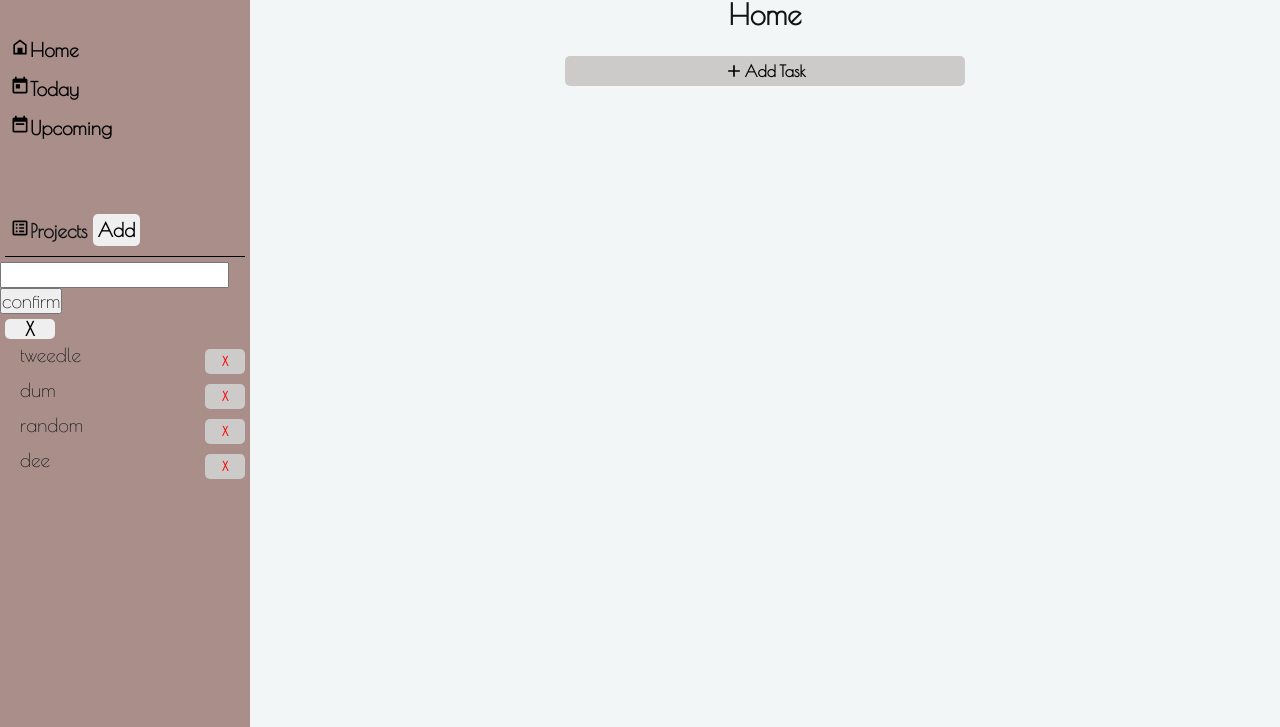
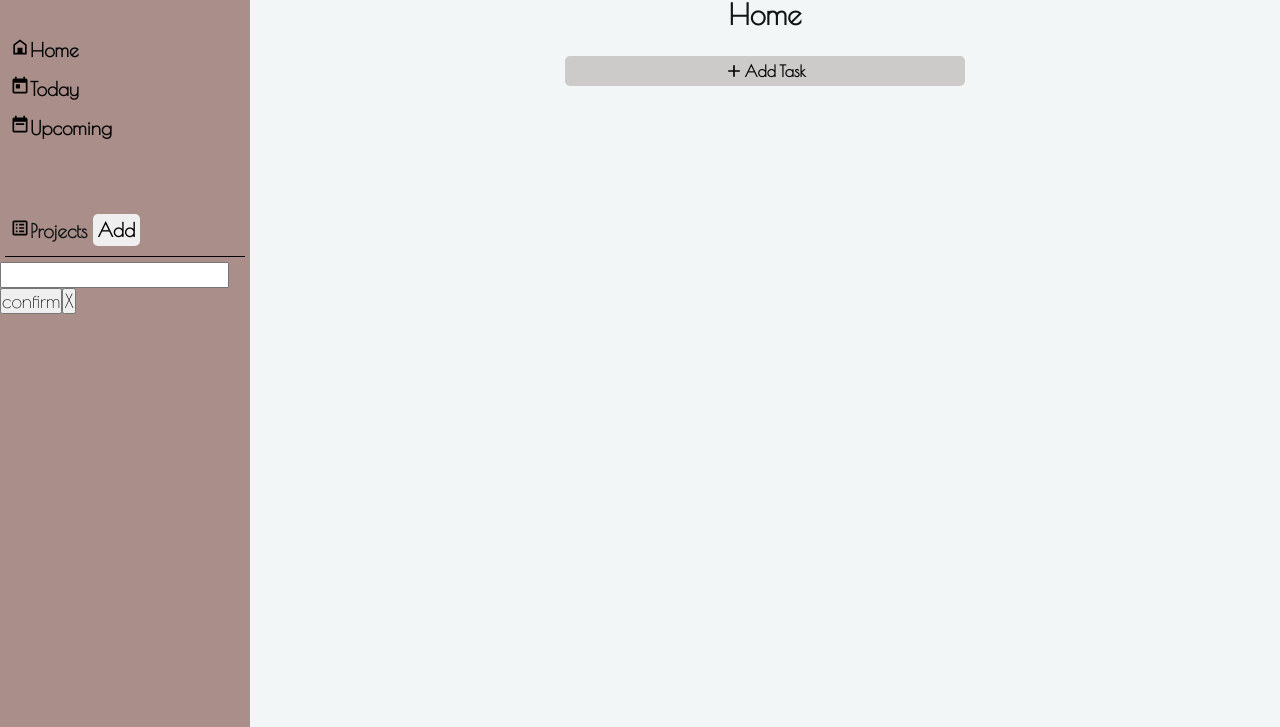
Before and after one commit to callum-laing/todo-list, a website built with Vite: page index.html in a window 1280 px wide. Both pictures are taken after a click on the button "Add". Shown: the part 73-800 px from the top of the page. Built offline with nearby package versions, Linux system fonts and the light colour scheme.

Commit message:
added update to projects

```diff
--- a/main.js
+++ b/main.js
@@ -22,6 +22,14 @@ function navigatePage(page) {
 function createNewProject() {
   const newProjectEl = document.querySelector("#new-project");
   document.createElement("div").classList.add("newProject");
+  // newProjectEl.innerHTML = `
+  //   <div class="newProject">
+  //               <form action="">
+  //           <input type="text" id="newProjectText" required minlength="3">
+  //           <button id="confirmProject" value="Confirm">Confirm</button>
+  //           <button id="cancelProject">X</button>
+  //         </form>
+  //     </div>`;
 
   const newProjForm = document.createElement("form");
   newProjectEl.appendChild(newProjForm);
@@ -30,6 +38,7 @@ function createNewProject() {
   newProjText.id = "newProjectText";
   newProjText.type = "text";
   newProjText.setAttribute("minlength", "3");
+  newProjText.required = true;
   newProjForm.appendChild(newProjText);
 
   const confirmProjText = document.createElement("input");
@@ -38,19 +47,12 @@ function createNewProject() {
   confirmProjText.value = "confirm";
   newProjForm.appendChild(confirmProjText);
 
-  const cancelProjBtn = document.createElement("button");
-  cancelProjBtn.id = "cancelProject";
-  cancelProjBtn.textContent = "X";
-  newProjForm.appendChild(cancelProjBtn);
+  const cancelProjText = document.createElement("input");
+  cancelProjText.id = "cancelProject";
+  cancelProjText.type = "submit";
+  cancelProjText.value = "X";
+  newProjForm.appendChild(cancelProjText);
 
-  // `
-  //   <div class="newProject">
-  //               <form action="">
-  //           <input type="text" id="newProjectText" required minlength="3">
-  //           <input type="submit" id="confirmProject" value="Confirm">
-  //           <button id="cancelProject">X</button>
-  //         </form>
-  //     </div>`;
   const confirmProjectBtn = document.querySelector("#confirmProject");
   const cancelProjectBtn = document.querySelector("#cancelProject");
 
@@ -121,12 +123,12 @@ function startApp() {
     .querySelector("#addProject")
     .addEventListener("click", createNewProject);
   renderContent();
-  addProject("tweedle");
-  addProject("dum");
-  addProject("random");
-  addProject("dee");
-  removeProject("dee");
-  removeProject("tweedle");
+  // addProject("tweedle");
+  // addProject("dum");
+  // addProject("random");
+  // addProject("dee");
+  // removeProject("dee");
+  // removeProject("tweedle");
 }
 
 startApp();
--- a/style.css
+++ b/style.css
@@ -179,8 +179,3 @@ button {
 .project-btn:hover {
   background-color: white;
 }
-
-#cancelProject {
-  width: 50px;
-  height: 20px;
-}
```
